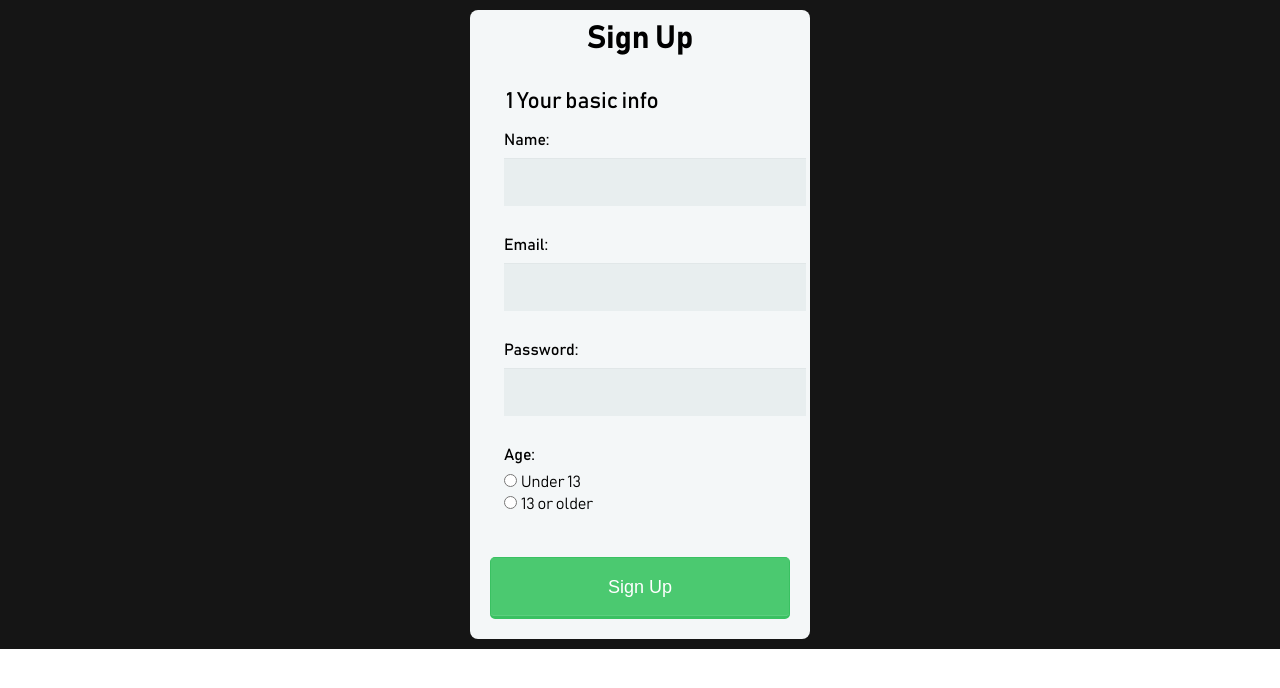
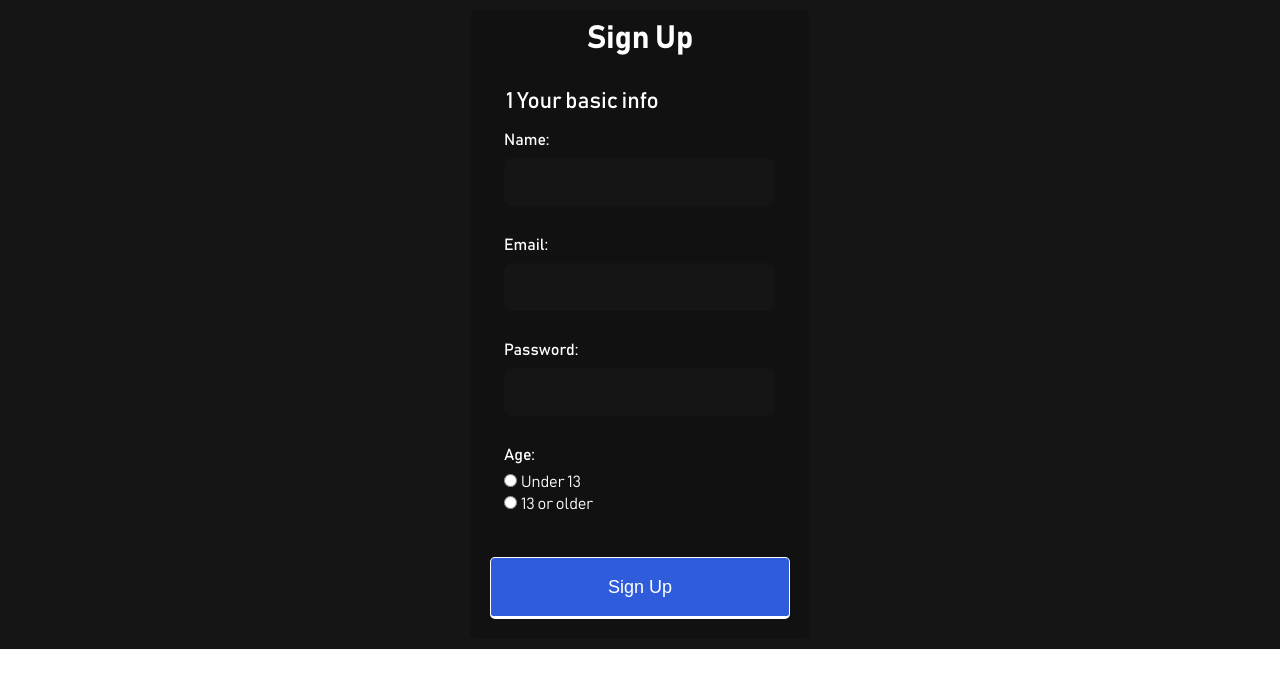
Before and after one commit to Abolfazl181920/Crypto-website, a React (Create React App) app: page /signup in a window 1280 px wide. Shown: the top 688 px of the page. Built offline with nearby package versions, Linux system fonts and the light colour scheme.

Commit message:
done signup component

```diff
--- a/src/Styles/App.css
+++ b/src/Styles/App.css
@@ -549,8 +549,9 @@ footer span {
     max-width: 300px;
     margin: 10px auto;
     padding: 10px 20px;
-    background: #f4f7f8;
+    background: var(--elemblack);
     border-radius: 8px;
+    color: var(--white);
 }
 
 .signup_title {
@@ -582,11 +583,12 @@ select {
     margin: 0;
     outline: 0;
     padding: 15px;
-    width: 100%;
-    background-color: #e8eeef;
+    width: 88.5%;
+    background-color: var(--black);
     color: #8a97a0;
     box-shadow: 0 1px 0 rgba(0, 0, 0, 0.03) inset;
     margin-bottom: 30px;
+    border-radius: .5rem;
 }
 
 input[type="radio"],
@@ -602,17 +604,17 @@ select {
 
 .signup {
     padding: 19px 39px 18px 39px;
-    color: #FFF;
-    background-color: #4bc970;
+    color: var(--white);
+    background-color: var(--blue);
     font-size: 18px;
     text-align: center;
     font-style: normal;
     border-radius: 5px;
     width: 100%;
-    border: 1px solid #3ac162;
+    border: 1px solid var(--white);
     border-width: 1px 1px 3px;
-    box-shadow: 0 -1px 0 rgba(255, 255, 255, 0.1) inset;
     margin-bottom: 10px;
+    cursor: pointer;
 }
 
 fieldset {
```
